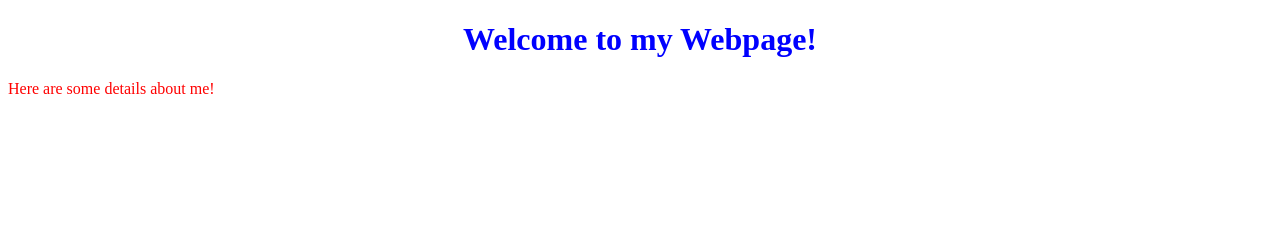
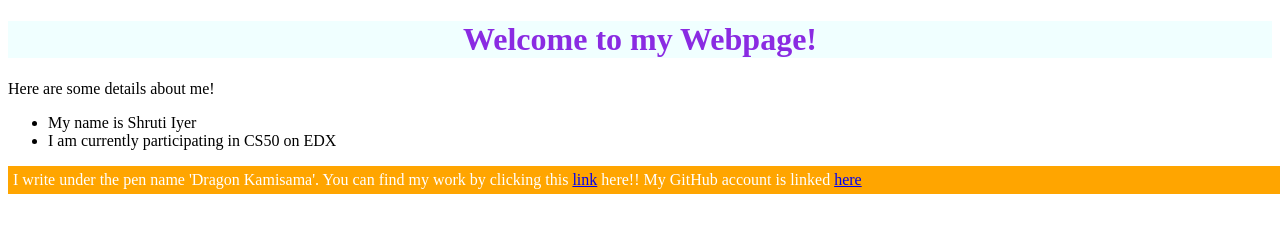
Before and after one commit to DragonKamisama/project0, a plain HTML site: page index.html in a window 1280 px wide. Drawn offline with Linux system fonts and the light colour scheme.

Commit message:
added links and a list

```diff
--- a/index.html
+++ b/index.html
@@ -7,5 +7,13 @@
     <body>
         <h1>Welcome to my Webpage!</h1>
         <p>Here are some details about me!</p>
+        <ul>
+            <li>My name is Shruti Iyer</li>
+            <li>I am currently participating in CS50 on EDX</li>
+        </ul>
+        <div>
+            I write under the pen name 'Dragon Kamisama'. You can find my work by clicking this <a href="https://www.fanfiction.net/u/7575735/Dragon-Kamisama">link</a> here!!
+            My GitHub account is linked <a href="https://github.com/DragonKamisama"> here</a>
+        </div>
     </body>
 </html>
--- a/styles.css
+++ b/styles.css
@@ -1,10 +1,11 @@
 h1 {
-    color: blue;
+    background-color: azure;
+    color: blueviolet;
     text-align: center;
 }
 
 p {
-    color: red;
+    color: black;
 }
 
 table {border: 2px solid black;
@@ -23,7 +24,9 @@ th {
 }
 
 div {
-    background-color: teal;
-    width: 500px;
-    height: 400px;
+    padding: 5px;
+    color: white;
+    background-color: orange;
+    width: 100%;
+    height: 50%;
 }
```
